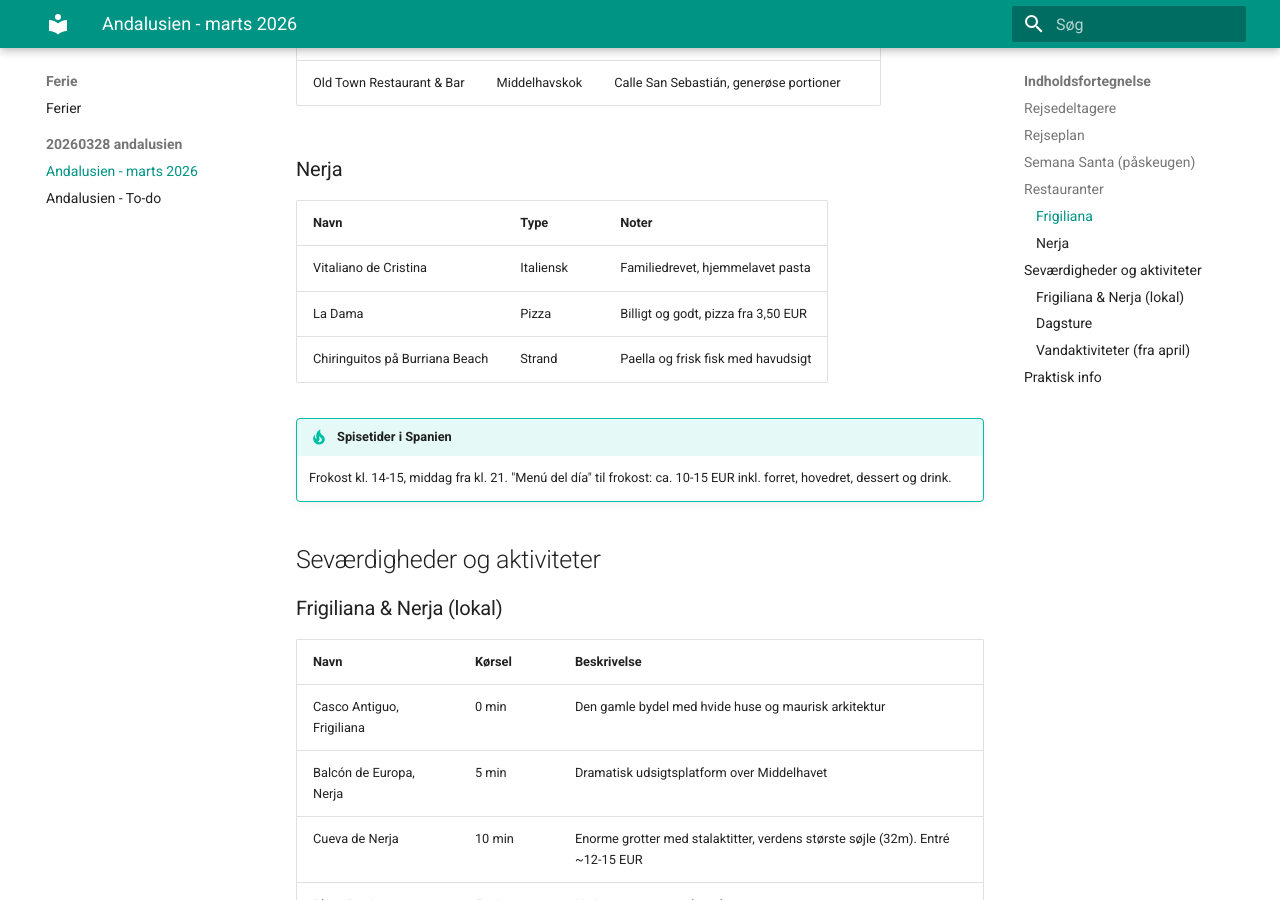
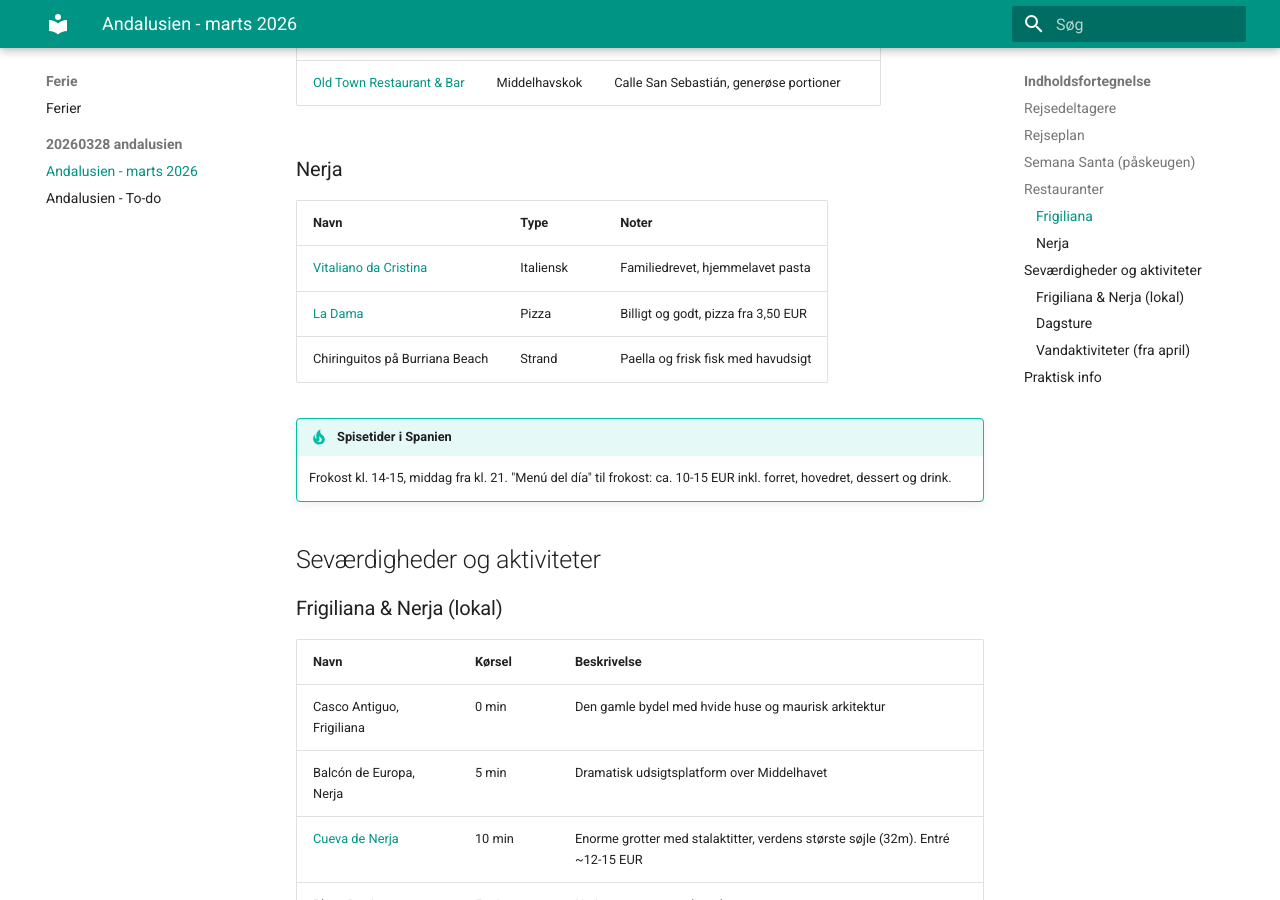
Before and after one commit to larsgam/Ferie, an MkDocs documentation site: the page built from docs/20260328-andalusien/index.md, in a window 1280 px wide and 900 px high, scrolled down 1699 px. Built offline with MkDocs 1.6.1 and Material for MkDocs 9.7.7, drawn with Linux system fonts in a browser that asks for light colours.

Commit message:
Add links to restaurants and attractions
Co-Authored-By: Claude Opus 4.6 <noreply@anthropic.com>

```diff
--- a/docs/20260328-andalusien/index.md
+++ b/docs/20260328-andalusien/index.md
@@ -40,17 +40,17 @@
 
 | Navn | Type | Noter |
 |------|------|-------|
-| La Taberna del Sacristán | Middelhavskok | Smuk udendørs terrasse, friske ingredienser |
-| La Tahona del Zacatín | Pizza & tapas | Familiedrevet, tæt på hovedtorvet |
-| Orihuela | Spansk | Væk fra turiststrømmene, rimelige priser |
-| Old Town Restaurant & Bar | Middelhavskok | Calle San Sebastián, generøse portioner |
+| [La Taberna del Sacristán](https://latabernadelsacristan.eatbu.com/?lang=en) | Middelhavskok | Smuk udendørs terrasse, friske ingredienser |
+| [La Tahona del Zacatín](https://www.tripadvisor.com/Restaurant_Review-g580274-d6765799-Reviews-La_Tahona_del_Zacatin-Frigiliana_Province_of_Malaga_Andalucia.html) | Pizza & tapas | Familiedrevet, tæt på hovedtorvet |
+| [Orihuela](https://www.tripadvisor.com/Restaurant_Review-g580274-d19289143-Reviews-Cafe_Bar_Orihuela-Frigiliana_Province_of_Malaga_Andalucia.html) | Spansk | Væk fra turiststrømmene, rimelige priser |
+| [Old Town Restaurant & Bar](https://www.tripadvisor.com/Restaurant_Review-g580274-d33084428-Reviews-Old_Town_Restaurant_Bar_Frigiliana-Frigiliana_Province_of_Malaga_Andalucia.html) | Middelhavskok | Calle San Sebastián, generøse portioner |
 
 ### Nerja
 
 | Navn | Type | Noter |
 |------|------|-------|
-| Vitaliano de Cristina | Italiensk | Familiedrevet, hjemmelavet pasta |
-| La Dama | Pizza | Billigt og godt, pizza fra 3,50 EUR |
+| [Vitaliano da Cristina](https://vitalianodacristina.wixsite.com/vitaliano) | Italiensk | Familiedrevet, hjemmelavet pasta |
+| [La Dama](https://www.tripadvisor.com/Restaurant_Review-g315917-d2702296-Reviews-La_Dama-Nerja_Costa_del_Sol_Province_of_Malaga_Andalucia.html) | Pizza | Billigt og godt, pizza fra 3,50 EUR |
 | Chiringuitos på Burriana Beach | Strand | Paella og frisk fisk med havudsigt |
 
 !!! tip "Spisetider i Spanien"
@@ -64,7 +64,7 @@
 |------|--------|-------------|
 | Casco Antiguo, Frigiliana | 0 min | Den gamle bydel med hvide huse og maurisk arkitektur |
 | Balcón de Europa, Nerja | 5 min | Dramatisk udsigtsplatform over Middelhavet |
-| Cueva de Nerja | 10 min | Enorme grotter med stalaktitter, verdens største søjle (32m). Entré ~12-15 EUR |
+| [Cueva de Nerja](https://cuevadenerja.es/en/) | 10 min | Enorme grotter med stalaktitter, verdens største søjle (32m). Entré ~12-15 EUR |
 | Playa Burriana | 5 min | Nerjas største strand med restauranter |
 | Playa de Maro | 15 min | En af Andalusiens smukkeste strande |
 | Rio Chillar vandring | 10 min | 8 km tur-retur i flodlejet gennem en smuk kløft |
@@ -73,9 +73,9 @@
 
 | Destination | Kørsel | Highlights |
 |-------------|--------|------------|
-| Granada & Alhambra | 1t 15m | Nasrid-paladserne, Generalife-haverne, Albaicín-kvarteret. **Book billetter NU!** |
+| [Granada & Alhambra](https://tickets.alhambra-patronato.es/en/) | 1t 15m | Nasrid-paladserne, Generalife-haverne, Albaicín-kvarteret. **Book billetter NU!** |
 | Málaga | 1t | Picasso-museet, Alcazaba, Centre Pompidou, havneområdet |
-| Caminito del Rey | 1t 30m | Spektakulær gangsti på klippevægge, 7,7 km. **Book billetter NU!** Min. alder 8 år. |
+| [Caminito del Rey](https://www.caminitodelrey.info/en) | 1t 30m | Spektakulær gangsti på klippevægge, 7,7 km. **Book billetter NU!** Min. alder 8 år. |
 | Ronda | 2t | Puente Nuevo (bro over 120m kløft), tyrefægtningsarena, arabiske bade |
 | Setenil de las Bodegas | 2t | Unik "grotby" med huse bygget ind i klippen. Kombiner med Ronda |
 | Cómpeta | 30 min | Smuk hvid bjerglandsby med vinproduktion |
```
